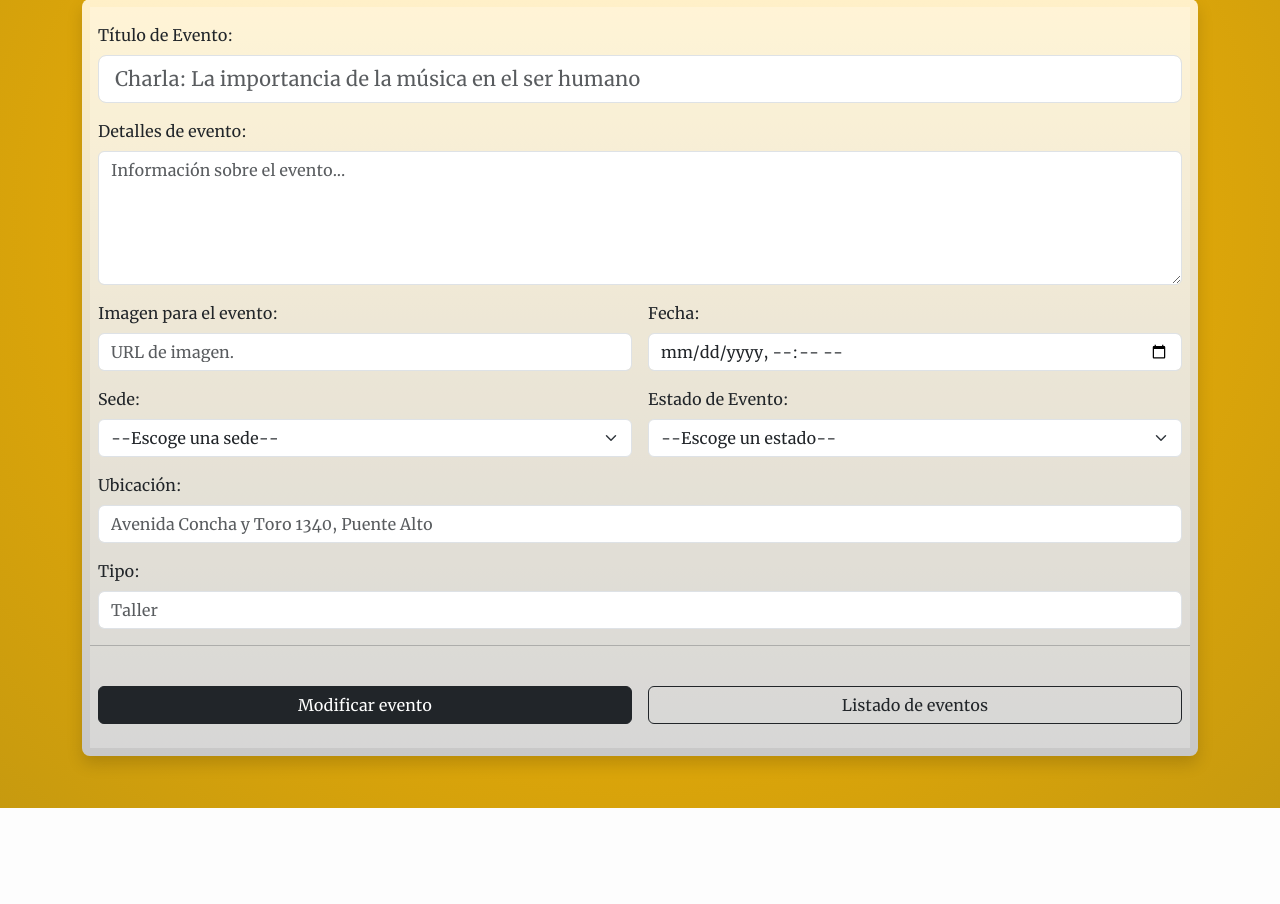
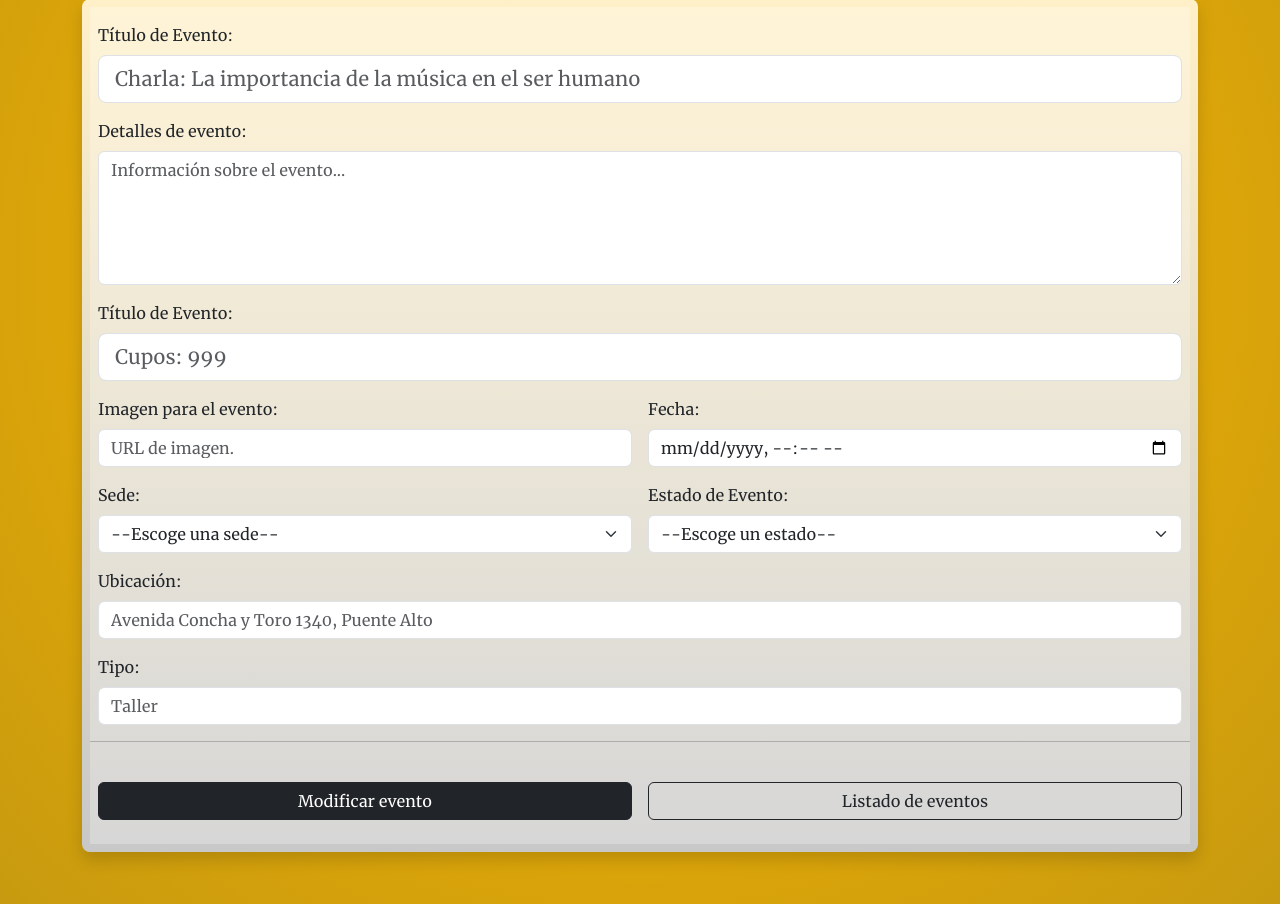
Before and after one commit to FabianFlo/PuntoDuocWeb, a Django app: page /modificar_evento/1/ in a window 1280 px wide. Shown: the part 363-1267 px from the top of the page. Before the commit the page ends 1171 px from the top, so only its background shows below. Run offline with Django 5.2, Linux system fonts and the light colour scheme; data that the repository does not hold is empty; some libraries are stand-ins or nearby versions.

Commit message:
update fix event

```diff
--- a/mi_app/templates/mi_app/eventosCRUD/evento_modificar.html
+++ b/mi_app/templates/mi_app/eventosCRUD/evento_modificar.html
@@ -99,6 +99,15 @@
                             placeholder="Información sobre el evento...">{{ evento.descripcion.stringValue }}</textarea>
                     </div>
 
+                    <!---cupos -->
+                    <div class="col-12">
+                        <label for="cupos" class="form-label">Título de Evento:</label>
+                        <div>
+                            <input type="number" id="cupos" name="cupos" class="form-control form-control-lg" required
+                                placeholder="Cupos: 999" >
+                        </div>
+                    </div>
+
                     <!--Imagen Evento (Upload)-->
                     <div class="col-6">
                         <label for="imagen" class="form-label">Imagen para el evento:</label>
--- a/mi_app/views.py
+++ b/mi_app/views.py
@@ -49,7 +49,7 @@ def subir_evento_view(request):
             "sede": {"stringValue": datos['sede']},
             "tipo": {"stringValue": datos['tipo']},
             "titulo": {"stringValue": datos['titulo']},
-            "cupos": {"integerValue": datos['cupos']},
+            "Cupos": {"integerValue": datos['cupos']},
             "inscritos": {"integerValue": "0"},  # Inicializamos en 0
                 "listaEspera": {
                     "arrayValue": {
@@ -120,7 +120,8 @@ def modificar_evento_view(request, evento_id):
             'lugar': request.POST.get('lugar'),
             'sede': request.POST.get('sede'),
             'tipo': request.POST.get('tipo'),
-            'titulo': request.POST.get('titulo')
+            'titulo': request.POST.get('titulo'),
+            'cupos': request.POST.get('cupos'),
         }
 
         headers = {
@@ -135,7 +136,14 @@ def modificar_evento_view(request, evento_id):
             "lugar": {"stringValue": datos['lugar']},
             "sede": {"stringValue": datos['sede']},
             "tipo": {"stringValue": datos['tipo']},
-            "titulo": {"stringValue": datos['titulo']}
+            "titulo": {"stringValue": datos['titulo']},
+            "Cupos": {"integerValue": datos['cupos']},
+            "inscritos": {"integerValue": "0"},  # Inicializamos en 0
+                "listaEspera": {
+                    "arrayValue": {
+                        "values": []  # Inicializamos con un array vacío
+                    }
+                }
         }})
 
         if response.status_code in [200, 204]:
```
Also changed, not shown: mi_app/templates/mi_app/eventosCRUD/listar_eventos.html (+16 -2 lines).
